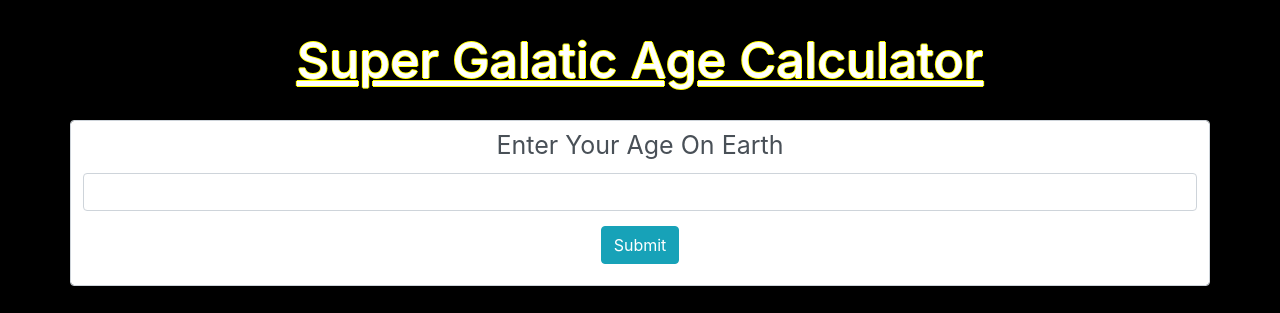
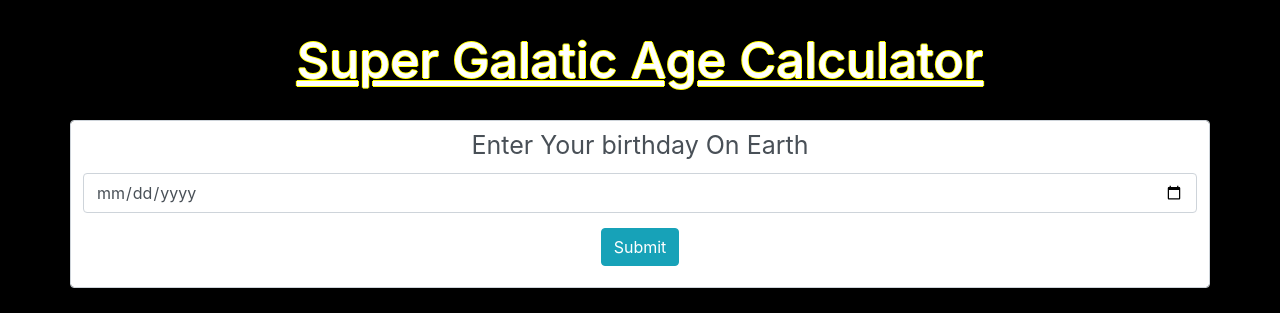
Before and after one commit to Connor85/Super-Galactic-Age-Calculator, a website built with webpack: page src/index.html in a window 1280 px wide. Shown: the top 313 px of the page. Built offline with nearby package versions, Linux system fonts and the light colour scheme.

Commit message:
update front end to calculate age on other planets based off birthday

```diff
--- a/src/index.html
+++ b/src/index.html
@@ -12,8 +12,8 @@
     <div class="row">
       <div class="col-md-12">
         <form class="form-control" id="formDate">
-          <label for="age">Enter Your Age On Earth</label>
-          <input id="age" class="form-control" type="number" name="age">
+          <label for="birthday">Enter Your birthday On Earth</label>
+          <input id="birthday" class="form-control" type="date" name="age">
           <button class="btn btn btn-info" type="submit">Submit</button>
         </form>
       </div>
```
